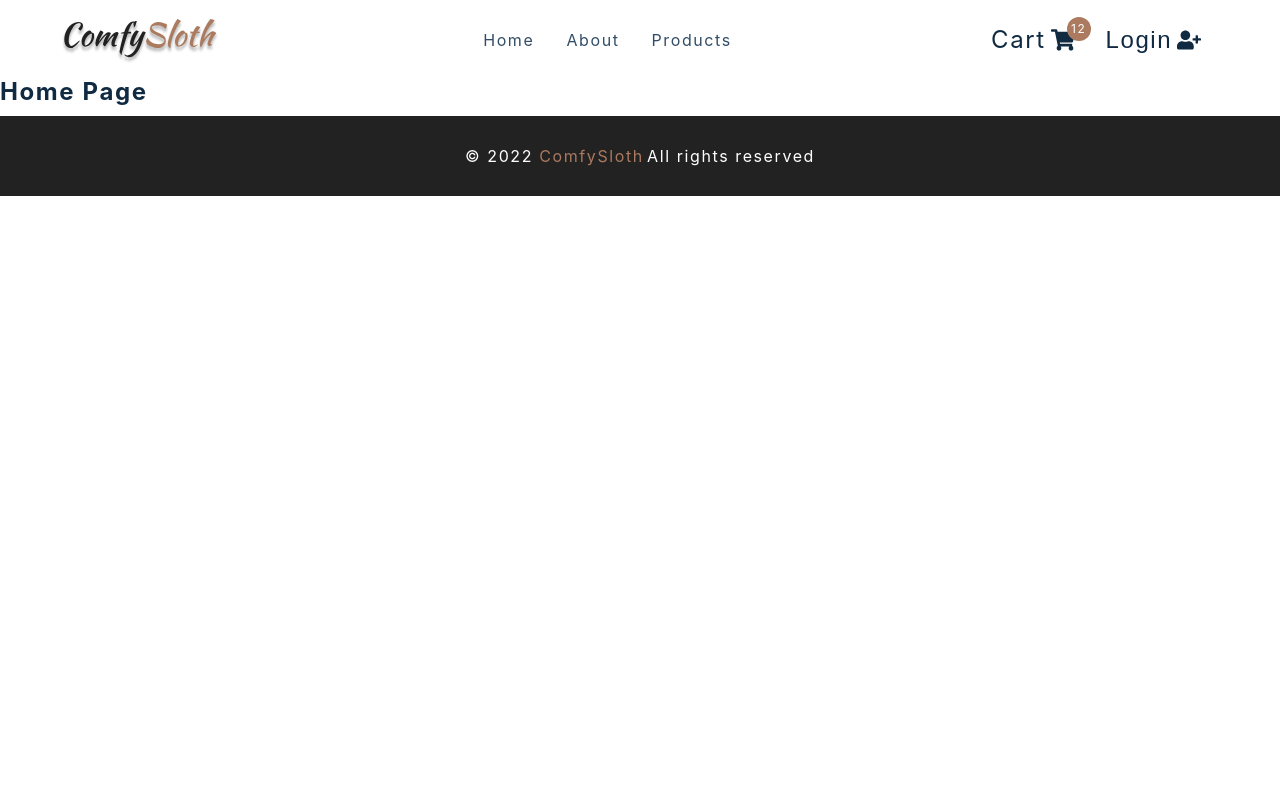
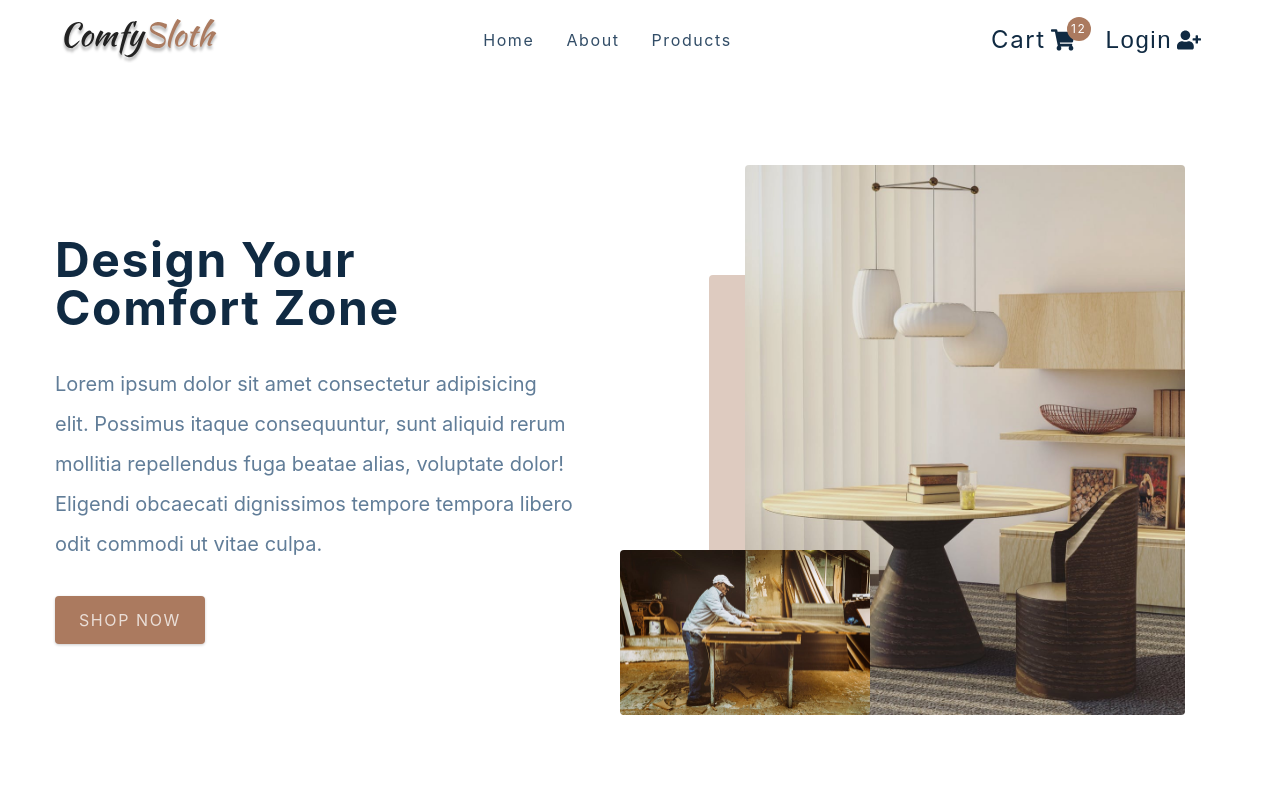
Before and after one commit to vanminhle/ComfySloth_ReactCourse, a React (Create React App) app: page / in a window 1280 px wide. Shown: the top 800 px of the page. Built offline with nearby package versions, Linux system fonts and the light colour scheme; the HTML template or start-up script is replaced by a standard one.

Commit message:
17 - Home Page - Hero

```diff
--- a/src/components/Hero.js
+++ b/src/components/Hero.js
@@ -1,12 +1,34 @@
-import React from 'react'
-import styled from 'styled-components'
-import { Link } from 'react-router-dom'
-import heroBcg from '../assets/hero-bcg.jpeg'
-import heroBcg2 from '../assets/hero-bcg-2.jpeg'
+import React from "react";
+import styled from "styled-components";
+import { Link } from "react-router-dom";
+import heroBcg from "../assets/hero-bcg.jpeg";
+import heroBcg2 from "../assets/hero-bcg-2.jpeg";
 
 const Hero = () => {
-  return <h4>hero</h4>
-}
+  return (
+    <Wrapper className="section-center">
+      <article className="content">
+        <h1>
+          Design Your <br />
+          Comfort Zone
+        </h1>
+        <p>
+          Lorem ipsum dolor sit amet consectetur adipisicing elit. Possimus
+          itaque consequuntur, sunt aliquid rerum mollitia repellendus fuga
+          beatae alias, voluptate dolor! Eligendi obcaecati dignissimos tempore
+          tempora libero odit commodi ut vitae culpa.
+        </p>
+        <Link to="/products" className="btn hero-btn">
+          shop now
+        </Link>
+      </article>
+      <article className="img-container">
+        <img src={heroBcg} alt="nice table" className="main-img" />
+        <img src={heroBcg2} alt="person working" className="accent-img" />
+      </article>
+    </Wrapper>
+  );
+};
 
 const Wrapper = styled.section`
   min-height: 60vh;
@@ -58,7 +80,7 @@
       border-radius: var(--radius);
     }
     .img-container::before {
-      content: '';
+      content: "";
       position: absolute;
       width: 10%;
       height: 80%;
@@ -68,6 +90,6 @@
       border-radius: var(--radius);
     }
   }
-`
+`;
 
-export default Hero
+export default Hero;
--- a/src/pages/HomePage.js
+++ b/src/pages/HomePage.js
@@ -1,7 +1,15 @@
-import React from 'react'
-import { FeaturedProducts, Hero, Services, Contact } from '../components'
+import React from "react";
+import { FeaturedProducts, Hero, Services, Contact } from "../components";
+
 const HomePage = () => {
-  return <h4>home page</h4>
-}
+  return (
+    <main>
+      <Hero />
+      <FeaturedProducts />
+      <Services />
+      <Contact />
+    </main>
+  );
+};
 
-export default HomePage
+export default HomePage;
```
